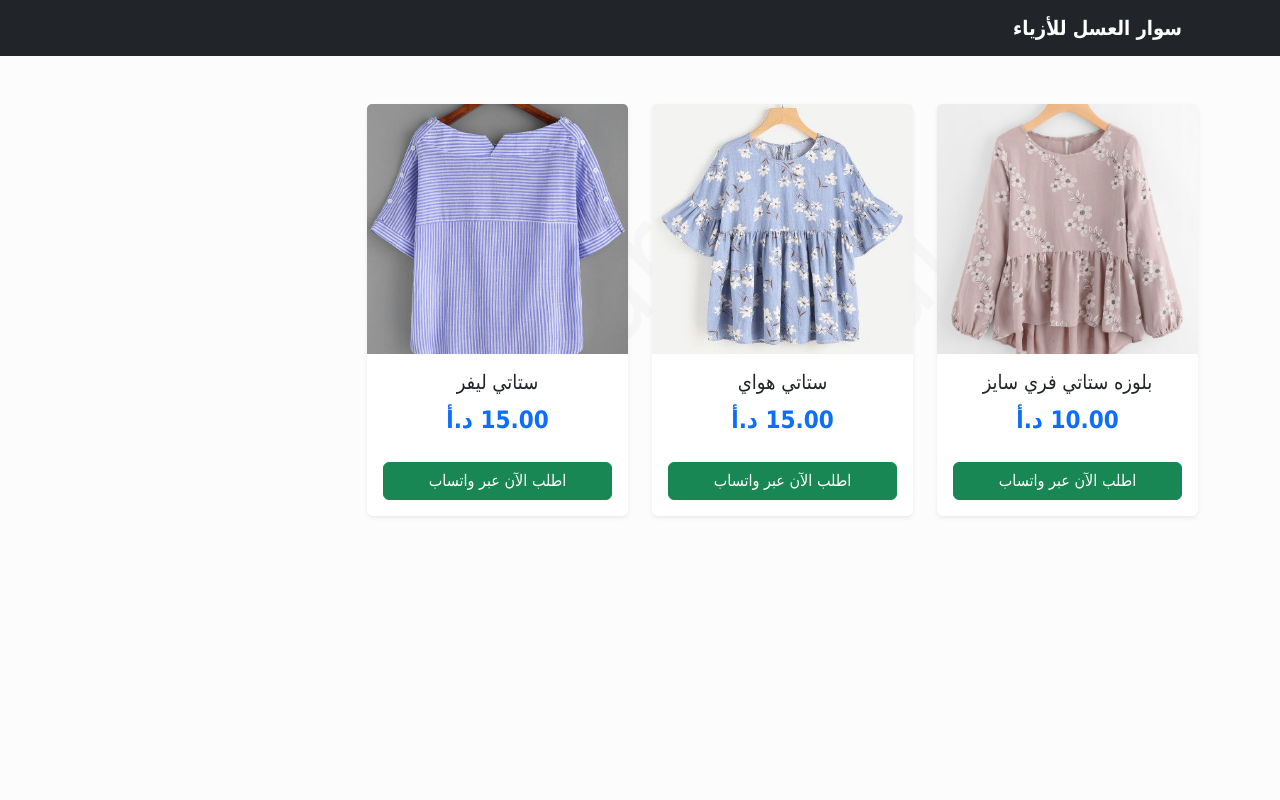
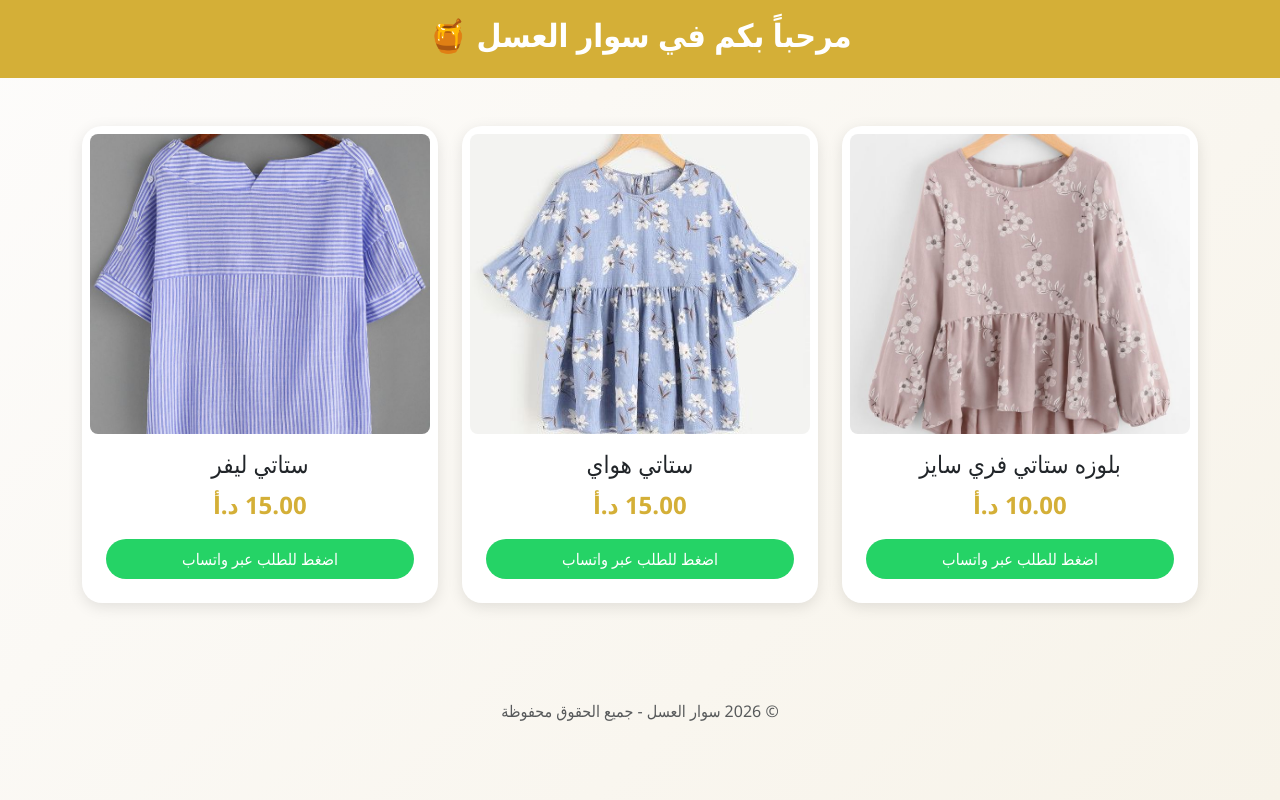
Before and after one commit to mutazqurem7-ship-it/swar-alasal, a Django app: page / in a window 1280 px wide. Run offline with Django 5.2, Linux system fonts and the light colour scheme; data comes from the database, SQL or seed files in the repository; some libraries are stand-ins or nearby versions.

Commit message:
Update design and fix WhatsApp integration

```diff
--- a/clothes/templates/home.html
+++ b/clothes/templates/home.html
@@ -6,53 +6,56 @@
     <title>سوار العسل | Swar Al-Asal</title>
     <link href="https://cdn.jsdelivr.net/npm/bootstrap@5.3.0/dist/css/bootstrap.min.css" rel="stylesheet">
     <style>
-        body { position: relative; background-color: #fcfcfc; font-family: Tahoma, sans-serif; }
-        /* تصميم الخلفية المائية */
-        body::after {
-            content: "Swar Al-Asal";
-            position: fixed; top: 50%; left: 50%;
-            transform: translate(-50%, -50%) rotate(-45deg);
-            font-size: 8rem; color: rgba(200, 200, 200, 0.1);
-            pointer-events: none; z-index: -1;
+        body {
+            background: linear-gradient(135deg, #fdfcfb 0%, #f7f3e9 100%);
+            font-family: 'Segoe UI', Tahoma, sans-serif;
+            min-height: 100vh;
         }
-        .card:hover { transform: translateY(-5px); transition: 0.3s; box-shadow: 0 10px 20px rgba(0,0,0,0.1); }
+        .navbar { background-color: #d4af37 !important; }
+        .card {
+            border-radius: 20px;
+            border: none;
+            box-shadow: 0 4px 15px rgba(0,0,0,0.1);
+            transition: 0.3s;
+        }
+        .card:hover { transform: translateY(-10px); }
+        .btn-success { background-color: #25d366; border: none; }
+        .price-tag { color: #d4af37; font-weight: bold; font-size: 1.5rem; }
     </style>
 </head>
 <body>
-    <nav class="navbar navbar-dark bg-dark mb-5">
-        <div class="container">
-            <a class="navbar-brand fw-bold" href="#">سوار العسل للأزياء</a>
+
+    <nav class="navbar navbar-dark mb-5 p-3">
+        <div class="container justify-content-center">
+            <h2 class="text-white fw-bold">مرحباً بكم في سوار العسل 🍯</h2>
         </div>
     </nav>
 
     <div class="container">
         <div class="row">
             {% for product in products %}
-            <div class="col-6 col-md-3 mb-4">
-                <div class="card h-100 shadow-sm border-0">
+            <div class="col-md-4 col-sm-6 mb-4">
+                <div class="card h-100 p-2">
                     {% if product.image %}
-                    <img src="{{ product.image.url }}" class="card-img-top" style="height: 250px; object-fit: cover;">
+                    <img src="{{ product.image.url }}" class="card-img-top rounded-3" style="height: 300px; object-fit: cover;">
                     {% endif %}
-
                     <div class="card-body text-center">
-                        <h5 class="card-title">{{ product.name }}</h5>
-                        <p class="text-primary fw-bold fs-4">{{ product.price }} د.أ</p>
-
-                        <a href="https://wa.me/962785085166?text=مرحباً، أريد طلب القطعة التالية:%0A%0Aاسم القطعة: {{ product.name }}%0Aالسعر: {{ product.price }} د.أ%0A%0Aيرجى تأكيد الطلب."
-                           class="btn btn-success w-100 mt-2" target="_blank">
-                           اطلب الآن عبر واتساب
+                        <h4 class="card-title">{{ product.name }}</h4>
+                        <p class="price-tag">{{ product.price }} د.أ</p>
+                        <a href="https://wa.me/962785085166?text=مرحباً، أريد طلب القطعة: {{ product.name }} بسعر {{ product.price }} د.أ"
+                           class="btn btn-success w-100 py-2 rounded-pill" target="_blank">
+                           اضغط للطلب عبر واتساب
                         </a>
                     </div>
                 </div>
-            </div>
-            {% empty %}
-            <div class="text-center mt-5">
-                <h3>لا توجد منتجات حالياً</h3>
             </div>
             {% endfor %}
         </div>
     </div>
 
-    <script src="https://cdn.jsdelivr.net/npm/bootstrap@5ش.3.0/dist/js/bootstrap.bundle.min.js"></script>
+    <footer class="text-center mt-5 p-4 text-muted">
+        <p>© 2026 سوار العسل - جميع الحقوق محفوظة</p>
+    </footer>
+
 </body>
 </html>
```
